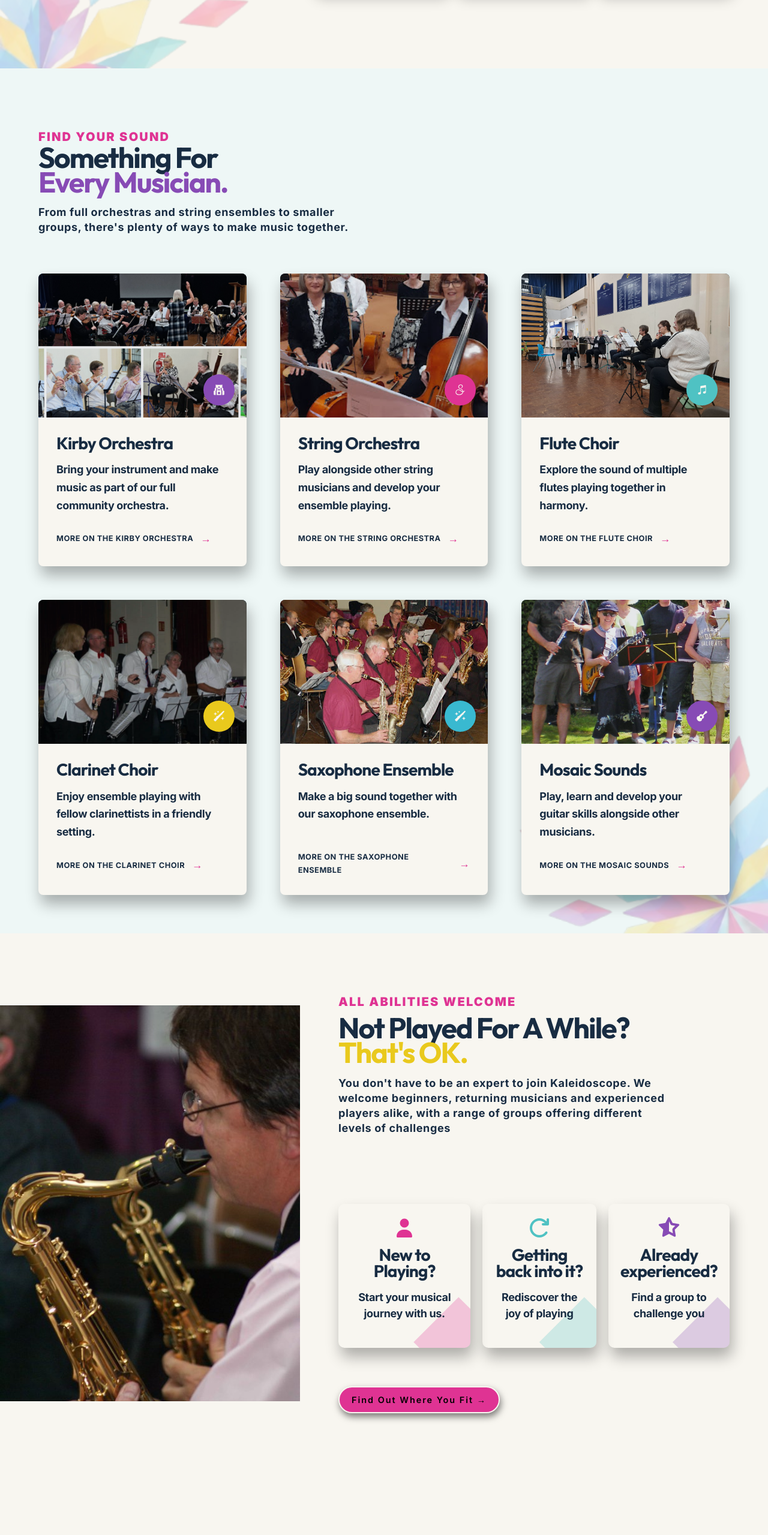
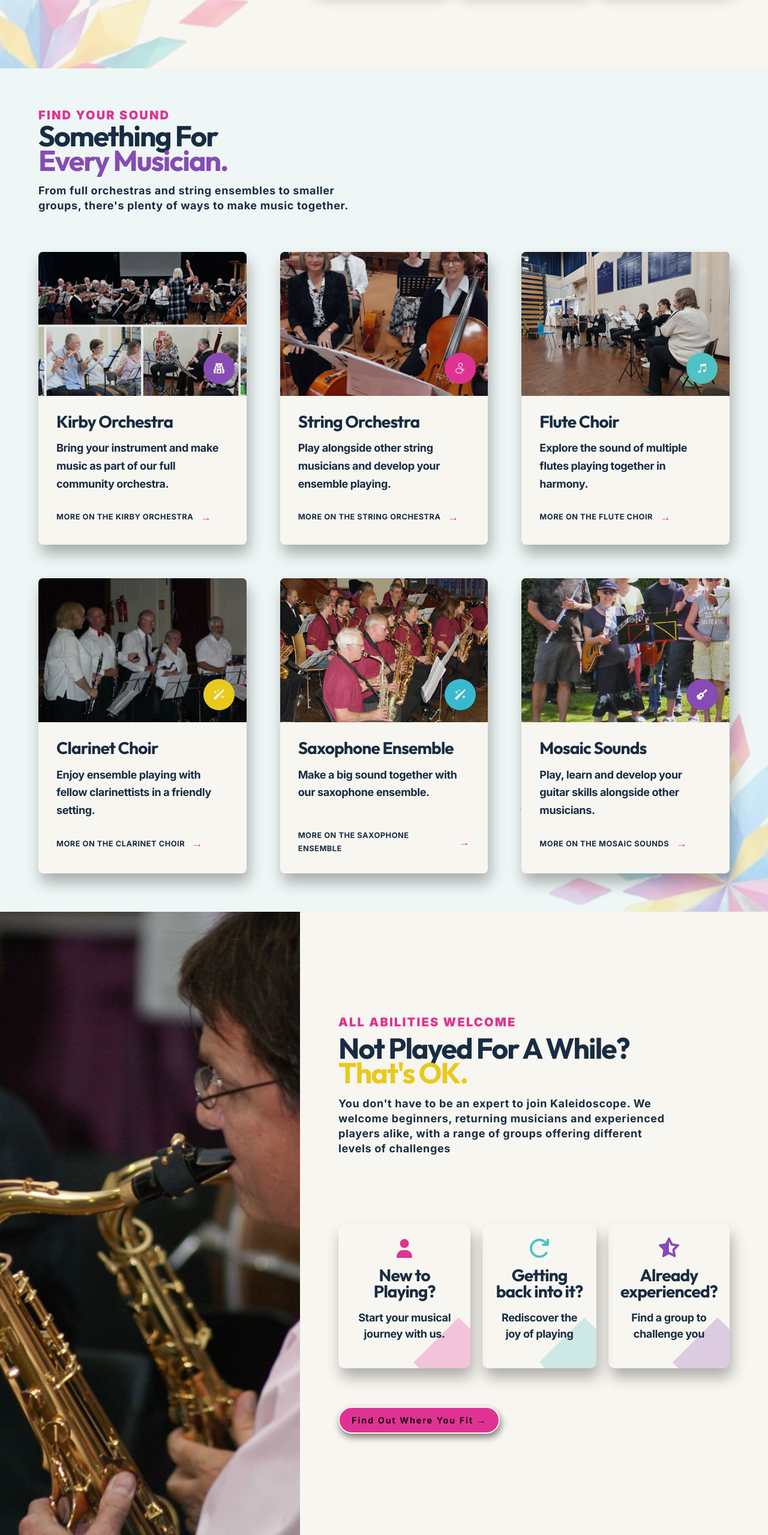
Before and after one commit to curveservices/kaleidoscope-music, a React (Vite) app: page / in a window 1280 px wide. Shown: the part 1247-3806 px from the top of the page at 60% size. Built offline with nearby package versions, Linux system fonts and the light colour scheme.

Commit message:
fix: adjust padding in eventsPreview, groupsGrid, and whoItsFor components for improved layout consistency; update image height in whoItsFor component

```diff
--- a/src/components/eventsPreview/index.scss
+++ b/src/components/eventsPreview/index.scss
@@ -1,5 +1,5 @@
 .events-preview {
-  padding: 100px 64px 64px;
+  padding: 0px 64px 64px;
   .header {
     h2 {
       span {
--- a/src/components/groupsGrids/index.scss
+++ b/src/components/groupsGrids/index.scss
@@ -1,5 +1,5 @@
 .groups-grid {
-  padding: 100px 64px 64px;
+  padding: 64px;
 
   background: var(--section);
 
--- a/src/components/whoItsFor/index.scss
+++ b/src/components/whoItsFor/index.scss
@@ -3,7 +3,7 @@
   grid-template-columns: 500px minmax(0, 1fr);
   gap: 4rem;
   align-items: center;
-  padding: 100px 64px 100px 0;
+  padding: 0px 64px 100px 0;
   overflow: hidden;
   // ----------------------------------------
   // IMAGE
@@ -11,7 +11,7 @@
   &__image {
     position: relative;
     width: 100%;
-    height: 660px;
+    height: 130dvh;
     overflow: hidden;
     background: var(--navy);
     img {
@@ -116,7 +116,7 @@
     gap: 3rem;
     padding-right: 32px;
     &__image {
-      height: 600px;
+      height: 800px;
     }
     &__cards {
       grid-template-columns: 1fr;
```
